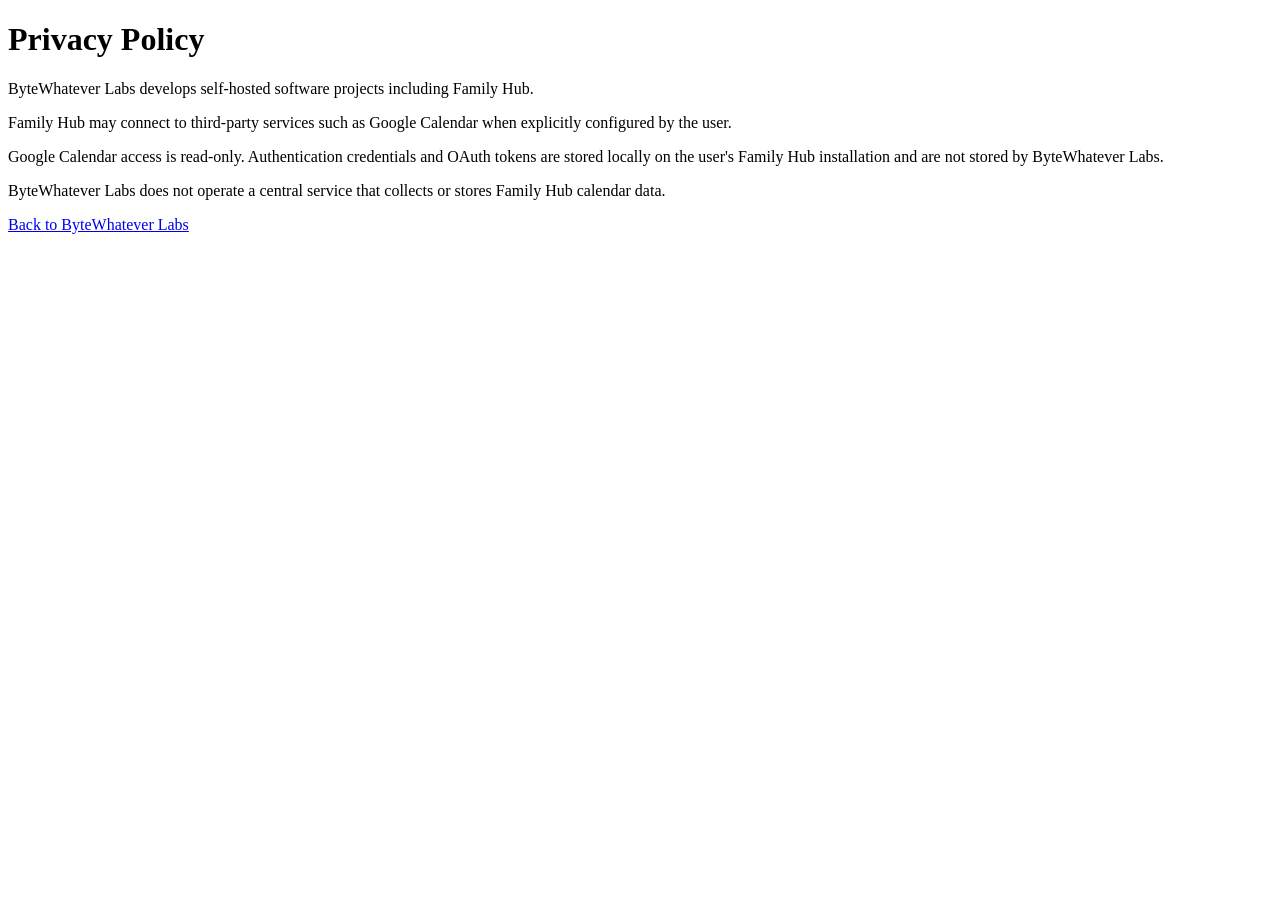
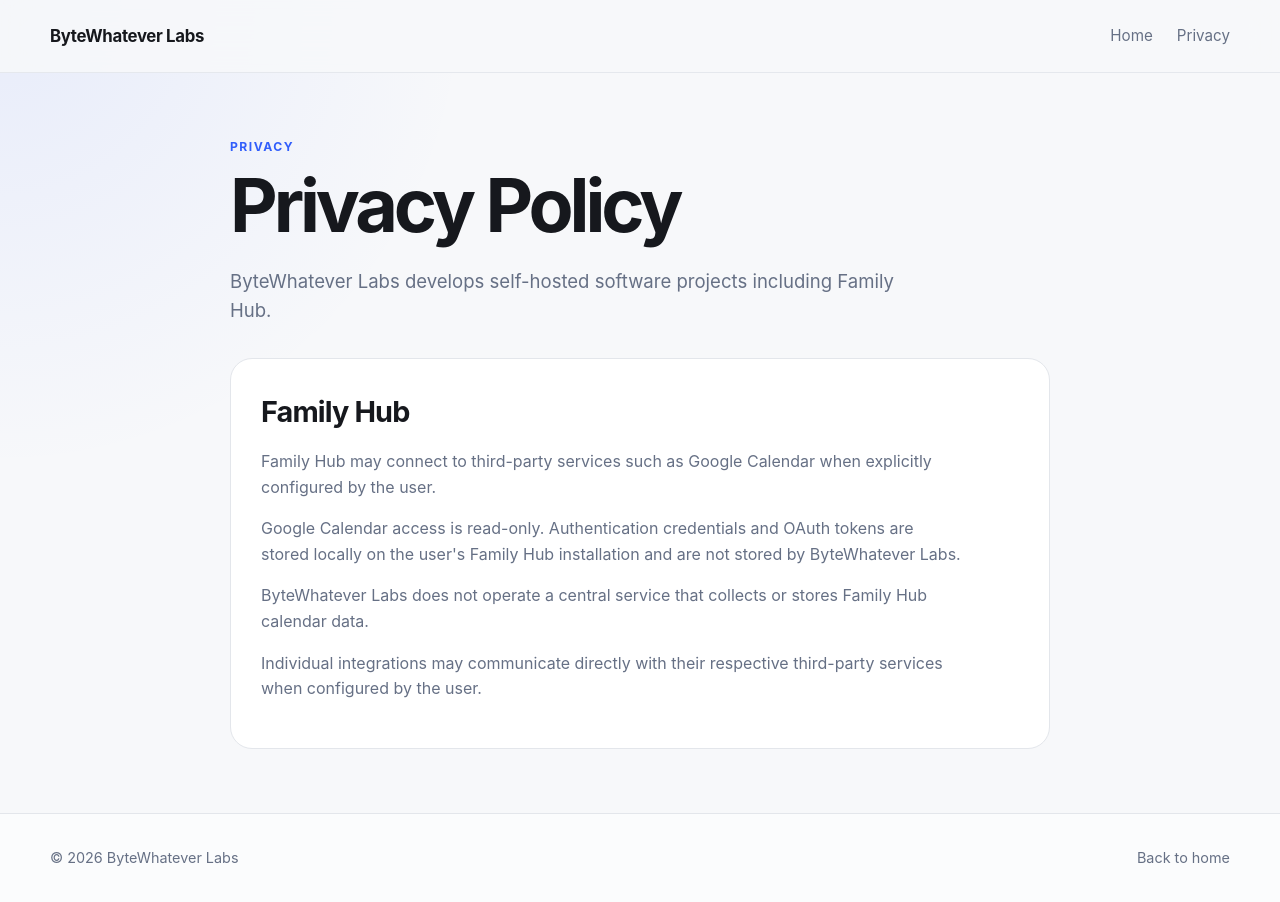
Before and after one commit to iosefg/bytewhatever-site, a plain HTML site: page privacy.html in a window 1280 px wide. Before the commit the page ends 800 px from the top, so only its background shows below. Drawn offline with Linux system fonts and the light colour scheme.

Commit message:
Revise privacy.html structure and content
Updated the privacy policy page layout and content.

```diff
--- a/privacy.html
+++ b/privacy.html
@@ -4,18 +4,64 @@
   <meta charset="utf-8">
   <meta name="viewport" content="width=device-width, initial-scale=1">
   <title>Privacy Policy | ByteWhatever Labs</title>
+  <meta name="description" content="Privacy policy for ByteWhatever Labs projects.">
+  <link rel="stylesheet" href="styles.css">
 </head>
 <body>
-  <h1>Privacy Policy</h1>
+  <header class="site-header">
+    <div class="container header-inner">
+      <a class="brand" href="/">ByteWhatever Labs</a>
 
-  <p>ByteWhatever Labs develops self-hosted software projects including Family Hub.</p>
+      <nav class="nav">
+        <a href="/">Home</a>
+        <a href="/privacy.html">Privacy</a>
+      </nav>
+    </div>
+  </header>
 
-  <p>Family Hub may connect to third-party services such as Google Calendar when explicitly configured by the user.</p>
+  <main>
+    <section class="section">
+      <div class="container" style="max-width: 820px;">
+        <p class="eyebrow">Privacy</p>
+        <h1 style="font-size: clamp(2.8rem, 6vw, 4.6rem);">Privacy Policy</h1>
 
-  <p>Google Calendar access is read-only. Authentication credentials and OAuth tokens are stored locally on the user's Family Hub installation and are not stored by ByteWhatever Labs.</p>
+        <p class="hero-text">
+          ByteWhatever Labs develops self-hosted software projects including Family Hub.
+        </p>
 
-  <p>ByteWhatever Labs does not operate a central service that collects or stores Family Hub calendar data.</p>
+        <div class="project-card">
+          <h3>Family Hub</h3>
 
-  <p><a href="/">Back to ByteWhatever Labs</a></p>
+          <p>
+            Family Hub may connect to third-party services such as Google Calendar
+            when explicitly configured by the user.
+          </p>
+
+          <p>
+            Google Calendar access is read-only. Authentication credentials and OAuth
+            tokens are stored locally on the user's Family Hub installation and are not
+            stored by ByteWhatever Labs.
+          </p>
+
+          <p>
+            ByteWhatever Labs does not operate a central service that collects or stores
+            Family Hub calendar data.
+          </p>
+
+          <p>
+            Individual integrations may communicate directly with their respective
+            third-party services when configured by the user.
+          </p>
+        </div>
+      </div>
+    </section>
+  </main>
+
+  <footer class="site-footer">
+    <div class="container footer-inner">
+      <span>© 2026 ByteWhatever Labs</span>
+      <a href="/">Back to home</a>
+    </div>
+  </footer>
 </body>
 </html>
```
